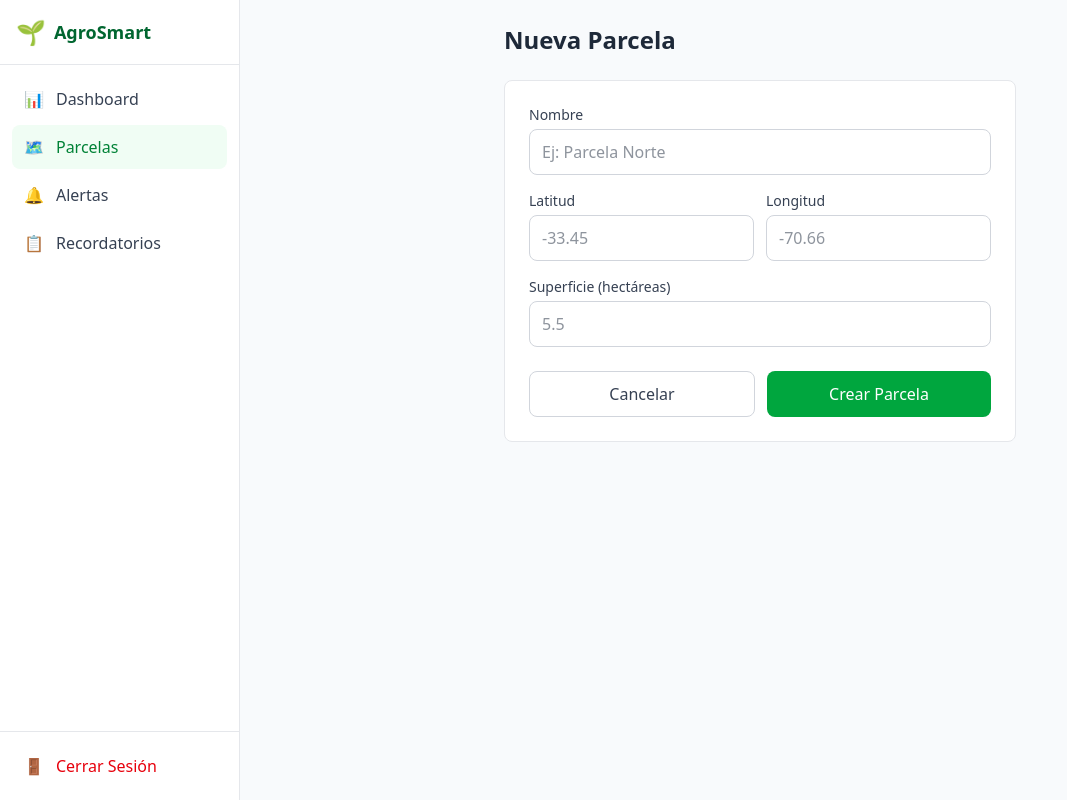
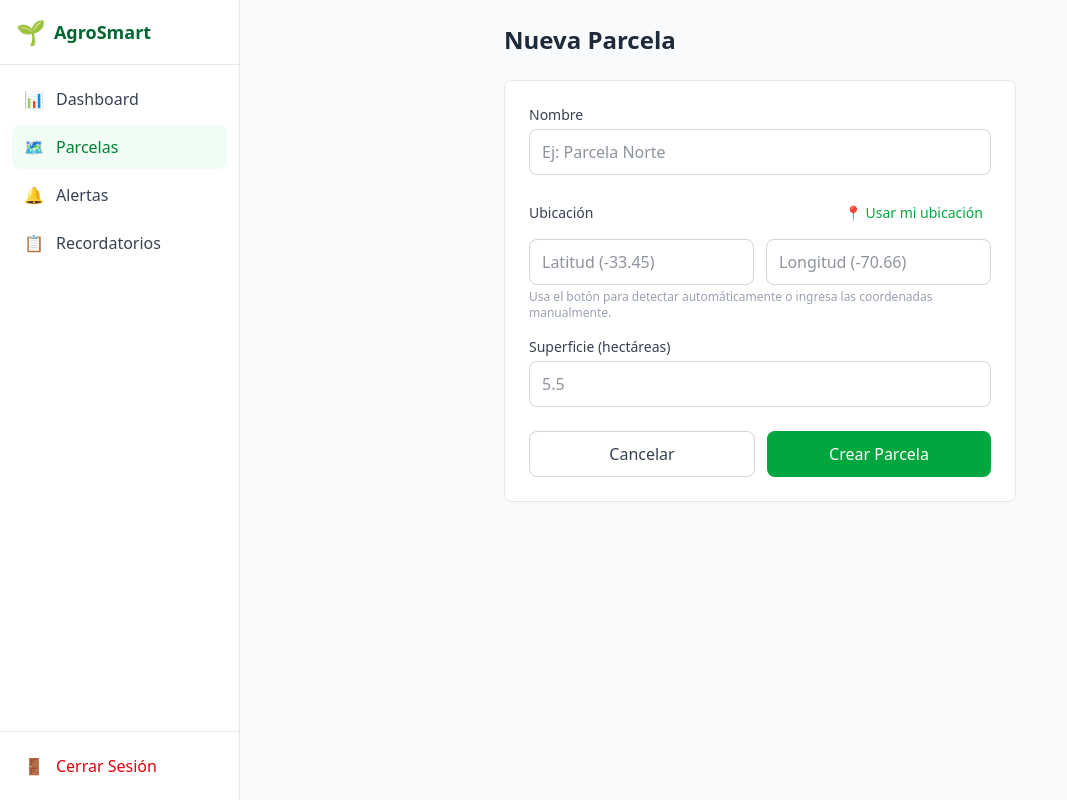
Before and after one commit to ninogoddess/MVT_agricola_Celso, a Next.js app: page /parcelas/new in a window 1280 px wide. Shown: the whole page, without its empty margins (0-1067 px from the left). Built offline with nearby package versions, Linux system fonts and the light colour scheme.

Commit message:
feat: geolocation button + navigation improvements
- Add 'Usar mi ubicación' button using browser Geolocation API (free, no service needed)
- Add quick action buttons in parcela detail (cultivos, suelo, recomendaciones, recordatorios)
- Improve empty state for cultivos with link to add first one

```diff
--- a/src/app/(dashboard)/parcelas/[id]/page.tsx
+++ b/src/app/(dashboard)/parcelas/[id]/page.tsx
@@ -37,6 +37,26 @@ export default function ParcelaDetailPage() {
         <h1 className="text-2xl font-bold text-gray-800">{parcela.name as string}</h1>
         <Link href={`/recomendaciones/${id}`} className="px-3 py-2 bg-green-100 text-green-700 rounded-lg text-sm font-medium hover:bg-green-200 min-h-[44px] flex items-center">
           Ver Recomendaciones
+        </Link>
+      </div>
+
+      {/* Acciones rápidas */}
+      <div className="grid grid-cols-2 md:grid-cols-4 gap-3">
+        <Link href={`/cultivos/${id}`} className="flex flex-col items-center gap-1 p-3 bg-white rounded-lg border border-gray-200 hover:shadow-md transition-shadow min-h-[44px]">
+          <span className="text-xl">🌿</span>
+          <span className="text-xs text-gray-600">Cultivos</span>
+        </Link>
+        <Link href={`/suelo/${id}`} className="flex flex-col items-center gap-1 p-3 bg-white rounded-lg border border-gray-200 hover:shadow-md transition-shadow min-h-[44px]">
+          <span className="text-xl">🧪</span>
+          <span className="text-xs text-gray-600">Suelo</span>
+        </Link>
+        <Link href={`/recomendaciones/${id}`} className="flex flex-col items-center gap-1 p-3 bg-white rounded-lg border border-gray-200 hover:shadow-md transition-shadow min-h-[44px]">
+          <span className="text-xl">💡</span>
+          <span className="text-xs text-gray-600">Recomendaciones</span>
+        </Link>
+        <Link href="/recordatorios" className="flex flex-col items-center gap-1 p-3 bg-white rounded-lg border border-gray-200 hover:shadow-md transition-shadow min-h-[44px]">
+          <span className="text-xl">📋</span>
+          <span className="text-xs text-gray-600">Recordatorios</span>
         </Link>
       </div>
 
@@ -80,12 +100,17 @@ export default function ParcelaDetailPage() {
       <div className="bg-white rounded-lg border border-gray-200 p-4">
         <div className="flex items-center justify-between mb-3">
           <h2 className="font-semibold text-gray-800">🌿 Cultivos</h2>
-          <Link href={`/cultivos/${id}`} className="text-green-600 text-sm font-medium hover:underline">
-            Ver todos →
+          <Link href={`/cultivos/${id}`} className="text-green-600 text-sm font-medium hover:underline min-h-[44px] flex items-center">
+            Gestionar →
           </Link>
         </div>
         {cultivos.length === 0 ? (
-          <p className="text-gray-500 text-sm">Sin cultivos registrados</p>
+          <div className="text-center py-4">
+            <p className="text-gray-500 text-sm mb-2">Sin cultivos registrados</p>
+            <Link href={`/cultivos/${id}`} className="text-green-600 text-sm font-medium hover:underline">
+              + Agregar primer cultivo
+            </Link>
+          </div>
         ) : (
           <ul className="space-y-2">
             {cultivos.slice(0, 5).map((c) => (
--- a/src/app/(dashboard)/parcelas/new/page.tsx
+++ b/src/app/(dashboard)/parcelas/new/page.tsx
@@ -11,6 +11,27 @@ export default function NewParcelaPage() {
   const [areaHectares, setAreaHectares] = useState("");
   const [error, setError] = useState("");
   const [loading, setLoading] = useState(false);
+  const [geoLoading, setGeoLoading] = useState(false);
+
+  function useMyLocation() {
+    if (!navigator.geolocation) {
+      setError("Tu navegador no soporta geolocalización");
+      return;
+    }
+    setGeoLoading(true);
+    navigator.geolocation.getCurrentPosition(
+      (position) => {
+        setLatitude(position.coords.latitude.toFixed(7));
+        setLongitude(position.coords.longitude.toFixed(7));
+        setGeoLoading(false);
+      },
+      (err) => {
+        setError("No se pudo obtener la ubicación: " + err.message);
+        setGeoLoading(false);
+      },
+      { enableHighAccuracy: true, timeout: 10000 }
+    );
+  }
 
   async function handleSubmit(e: React.FormEvent) {
     e.preventDefault();
@@ -66,19 +87,32 @@ export default function NewParcelaPage() {
             placeholder="Ej: Parcela Norte" />
         </div>
 
+        {/* Ubicación */}
+        <div>
+          <div className="flex items-center justify-between mb-1">
+            <label className="block text-sm font-medium text-gray-700">Ubicación</label>
+            <button
+              type="button"
+              onClick={useMyLocation}
+              disabled={geoLoading}
+              className="text-sm text-green-600 font-medium hover:text-green-700 disabled:opacity-50 flex items-center gap-1 min-h-[44px] px-2"
+            >
+              📍 {geoLoading ? "Obteniendo..." : "Usar mi ubicación"}
+            </button>
+          </div>
           <div className="grid grid-cols-2 gap-3">
             <div>
-            <label htmlFor="lat" className="block text-sm font-medium text-gray-700 mb-1">Latitud</label>
               <input id="lat" type="number" step="any" value={latitude} onChange={(e) => setLatitude(e.target.value)} required
                 className="w-full px-3 py-2.5 border border-gray-300 rounded-lg focus:ring-2 focus:ring-green-500 focus:border-green-500 outline-none"
-              placeholder="-33.45" />
+                placeholder="Latitud (-33.45)" />
             </div>
             <div>
-            <label htmlFor="lng" className="block text-sm font-medium text-gray-700 mb-1">Longitud</label>
               <input id="lng" type="number" step="any" value={longitude} onChange={(e) => setLongitude(e.target.value)} required
                 className="w-full px-3 py-2.5 border border-gray-300 rounded-lg focus:ring-2 focus:ring-green-500 focus:border-green-500 outline-none"
-              placeholder="-70.66" />
+                placeholder="Longitud (-70.66)" />
             </div>
+          </div>
+          <p className="text-xs text-gray-400 mt-1">Usa el botón para detectar automáticamente o ingresa las coordenadas manualmente.</p>
         </div>
 
         <div>
```
Lines whose indentation alone changed are shown as unchanged.
